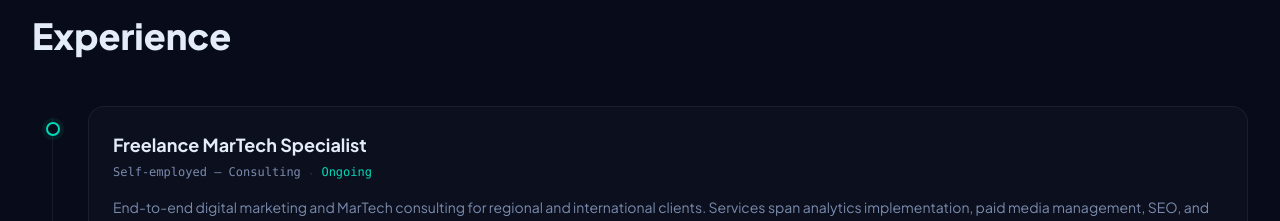
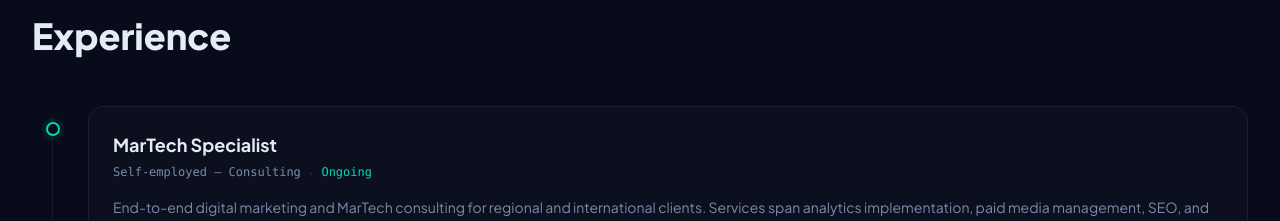
Before and after one commit to jamesmogambi/MarTech-resume-template, a React (Vite) app: page / in a window 1280 px wide. Shown: the part 7602-7823 px from the top of the page. Built offline with nearby package versions, Linux system fonts and the light colour scheme.

Commit message:
feat: update role title in ExperienceSection for consistency

```diff
--- a/src/app/components/ExperienceSection.tsx
+++ b/src/app/components/ExperienceSection.tsx
@@ -3,7 +3,7 @@ import { SectionLabel, SectionHeading } from "./ui";
 export function ExperienceSection() {
   const experience = [
     {
-      role: "Freelance MarTech Specialist",
+      role: " MarTech Specialist",
       type: "Self-employed — Consulting",
       period: "Ongoing",
       description:
```
